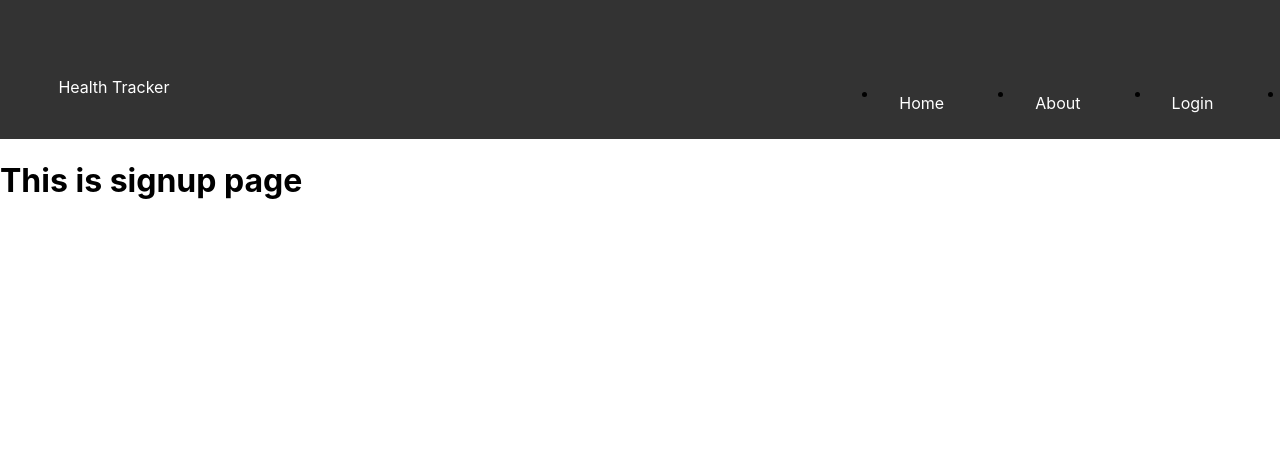
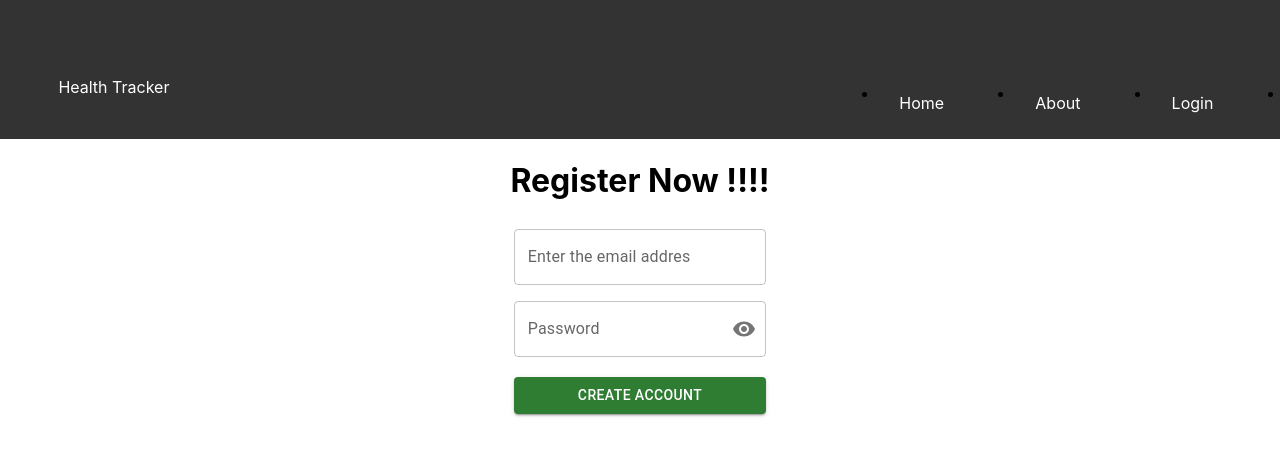
Before and after one commit to PeeyushDeshpande2002/Patient-Health-Monitoring-System, a React (Create React App) app: page /signup in a window 1280 px wide. Shown: the top 456 px of the page. Built offline with nearby package versions, Linux system fonts and the light colour scheme.

Commit message:
auth commit

```diff
--- a/package.json
+++ b/package.json
@@ -5,6 +5,7 @@
   "dependencies": {
     "@emotion/react": "^11.11.4",
     "@emotion/styled": "^11.11.5",
+    "@mui/icons-material": "^5.15.15",
     "@mui/material": "^5.15.15",
     "@mui/x-charts": "^7.3.0",
     "@testing-library/jest-dom": "^5.17.0",
--- a/src/App.js
+++ b/src/App.js
@@ -1,5 +1,5 @@
-import { getDatabase, ref, set } from 'firebase/database';
-import { app } from './firebase';
+// import { getDatabase, ref, set } from 'firebase/database';
+// import { app } from './firebase';
 import {BrowserRouter, Route, Routes} from "react-router-dom";
 import { Dashboard } from './components/Pages/Dashboard';
 import Home from './components/Pages/Home';
@@ -7,7 +7,7 @@ import Login from './components/Pages/Login';
 import SignUp from './components/Pages/SignUp';
 import { Navbar } from './components/Navbar';
 
-const db = getDatabase(app);
+// const db = getDatabase(app);
 
 function App() {
 
--- a/src/components/Pages/Login.js
+++ b/src/components/Pages/Login.js
@@ -1,11 +1,94 @@
-import React from 'react'
+import * as React from "react";
+import Box from "@mui/material/Box";
+import IconButton from "@mui/material/IconButton";
+import OutlinedInput from "@mui/material/OutlinedInput";
+import InputLabel from "@mui/material/InputLabel";
+import InputAdornment from "@mui/material/InputAdornment";
+import FormControl from "@mui/material/FormControl";
+import TextField from "@mui/material/TextField";
+import Visibility from "@mui/icons-material/Visibility";
+import VisibilityOff from "@mui/icons-material/VisibilityOff";
+import { useFirebase } from "../../firebase";
+import { useState } from "react";
+import { Button } from "@mui/material";
 
-const Login = () => {
+export default function Login() {
+  const [showPassword, setShowPassword] = useState(false);
+  const [email, setEmail] = useState("");
+  const [password, setPassword] = useState("");
+
+  const firebase = useFirebase();
+
+  const handleClickShowPassword = () => setShowPassword((show) => !show);
+
+  const handleMouseDownPassword = (event) => {
+    event.preventDefault();
+  };
+  const handleSubmit = async (e) => {
+    e.preventDefault();
+   const result = await firebase.loginUser(
+      email,
+      password
+    );
+    console.log(firebase);
+  };
+
   return (
-    <div>
-      <h1>Login page</h1>
-    </div>
-  )
+    <>
+      <Box display={"flex"} justifyContent={"center"} alignItems="center">
+        <h1>Login Now !!!!</h1>
+      </Box>
+      <Box
+        display="flex"
+        justifyContent="center"
+        //alignItems="center"
+        minHeight="50vh"
+      >
+        <div>
+          <TextField
+            label="Enter the email addres"
+            id="outlined-start-adornment"
+            sx={{ m: 1, width: "25ch" }}
+            // InputProps={{
+            //   startAdornment: <InputAdornment position="start"></InputAdornment>,
+            // }}
+            onChange={(e) => {
+              setEmail(e.target.value);
+            }}
+            value={email}
+          />
+          <br />
+          <FormControl sx={{ m: 1, width: "25ch" }} variant="outlined">
+            <InputLabel htmlFor="outlined-adornment-password">
+              Password
+            </InputLabel>
+
+            <OutlinedInput
+              id="outlined-adornment-password"
+              type={showPassword ? "text" : "password"}
+              label="Password"
+              onChange={(e) => setPassword(e.target.value)}
+              value={password}
+              endAdornment={
+                <InputAdornment position="end">
+                  <IconButton
+                    aria-label="toggle password visibility"
+                    onClick={handleClickShowPassword}
+                    onMouseDown={handleMouseDownPassword}
+                    edge="end"
+                  >
+                    {showPassword ? <VisibilityOff /> : <Visibility />}
+                  </IconButton>
+                </InputAdornment>
+              }
+            />
+            <br />
+            <Button variant="contained" color="success" onClick={handleSubmit}>
+              Login
+            </Button>
+          </FormControl>
+        </div>
+      </Box>
+    </>
+  );
 }
-
-export default Login
--- a/src/components/Pages/SignUp.js
+++ b/src/components/Pages/SignUp.js
@@ -1,11 +1,95 @@
-import React from 'react'
+import * as React from "react";
+import Box from "@mui/material/Box";
+import IconButton from "@mui/material/IconButton";
+import OutlinedInput from "@mui/material/OutlinedInput";
+import InputLabel from "@mui/material/InputLabel";
+import InputAdornment from "@mui/material/InputAdornment";
+import FormControl from "@mui/material/FormControl";
+import TextField from "@mui/material/TextField";
+import Visibility from "@mui/icons-material/Visibility";
+import VisibilityOff from "@mui/icons-material/VisibilityOff";
+import { useFirebase } from "../../firebase";
+import { useState } from "react";
+import { Button } from "@mui/material";
 
-const SignUp = () => {
+export default function SignUp() {
+  const [showPassword, setShowPassword] = useState(false);
+  const [email, setEmail] = useState("");
+  const [password, setPassword] = useState("");
+
+  const firebase = useFirebase();
+
+  const handleClickShowPassword = () => setShowPassword((show) => !show);
+
+  const handleMouseDownPassword = (event) => {
+    event.preventDefault();
+  };
+  const handleSubmit = async (e) => {
+    e.preventDefault();
+    console.log("signing up a user .....");
+    const result = await firebase.signUpUserWithEmailAndPassword(
+      email,
+      password
+    );
+    console.log("successfull", result);
+  };
+
   return (
-    <div>
-      <h1>This is signup page</h1>
-    </div>
-  )
+    <>
+      <Box display={"flex"} justifyContent={"center"} alignItems="center">
+        <h1>Register Now !!!!</h1>
+      </Box>
+      <Box
+        display="flex"
+        justifyContent="center"
+        //alignItems="center"
+        minHeight="50vh"
+      >
+        <div>
+          <TextField
+            label="Enter the email addres"
+            id="outlined-start-adornment"
+            sx={{ m: 1, width: "25ch" }}
+            // InputProps={{
+            //   startAdornment: <InputAdornment position="start"></InputAdornment>,
+            // }}
+            onChange={(e) => {
+              setEmail(e.target.value);
+            }}
+            value={email}
+          />
+          <br />
+          <FormControl sx={{ m: 1, width: "25ch" }} variant="outlined">
+            <InputLabel htmlFor="outlined-adornment-password">
+              Password
+            </InputLabel>
+
+            <OutlinedInput
+              id="outlined-adornment-password"
+              type={showPassword ? "text" : "password"}
+              label="Password"
+              onChange={(e) => setPassword(e.target.value)}
+              value={password}
+              endAdornment={
+                <InputAdornment position="end">
+                  <IconButton
+                    aria-label="toggle password visibility"
+                    onClick={handleClickShowPassword}
+                    onMouseDown={handleMouseDownPassword}
+                    edge="end"
+                  >
+                    {showPassword ? <VisibilityOff /> : <Visibility />}
+                  </IconButton>
+                </InputAdornment>
+              }
+            />
+            <br />
+            <Button variant="contained" color="success" onClick={handleSubmit}>
+              Create Account
+            </Button>
+          </FormControl>
+        </div>
+      </Box>
+    </>
+  );
 }
-
-export default SignUp
--- a/src/firebase.js
+++ b/src/firebase.js
@@ -1,4 +1,8 @@
 import { initializeApp } from "firebase/app";
+import { createContext, useContext } from "react";
+import { getAuth, createUserWithEmailAndPassword, signInWithEmailAndPassword } from "firebase/auth";
+
+const FirebaseContext = createContext(null);
 
 const firebaseConfig = {
   apiKey: "AIzaSyAZkQTSRSDQpyjXDPtA9JC6S4Gk-VUM3hU",
@@ -10,5 +14,22 @@ const firebaseConfig = {
   databaseURL:
     "https://patient-health-monitorin-9446b-default-rtdb.firebaseio.com/",
 };
+export const useFirebase = () => useContext(FirebaseContext);
 
-export const app = initializeApp(firebaseConfig);
+const firebaseApp = initializeApp(firebaseConfig);
+
+const firebaseAuth = getAuth(firebaseApp);
+
+export const FirebaseProvider = (props) => {
+  const signUpUserWithEmailAndPassword = (email, password) => {
+    createUserWithEmailAndPassword(firebaseAuth, email, password);
+  };
+  const loginUser = (email, password) => {
+    signInWithEmailAndPassword(firebaseAuth, email, password);
+  }
+  return (
+    <FirebaseContext.Provider value={{ signUpUserWithEmailAndPassword, loginUser }}>
+      {props.children}
+    </FirebaseContext.Provider>
+  );
+};
--- a/src/index.js
+++ b/src/index.js
@@ -3,11 +3,14 @@ import ReactDOM from 'react-dom/client';
 import './index.css';
 import App from './App';
 import reportWebVitals from './reportWebVitals';
+import { FirebaseProvider } from './firebase';
 
 const root = ReactDOM.createRoot(document.getElementById('root'));
 root.render(
   <React.StrictMode>
+    <FirebaseProvider>
     <App />
+    </FirebaseProvider>
   </React.StrictMode>
 );
 
```
Also changed, not shown: 1 other file (tests, documents, lock files or other folders).
